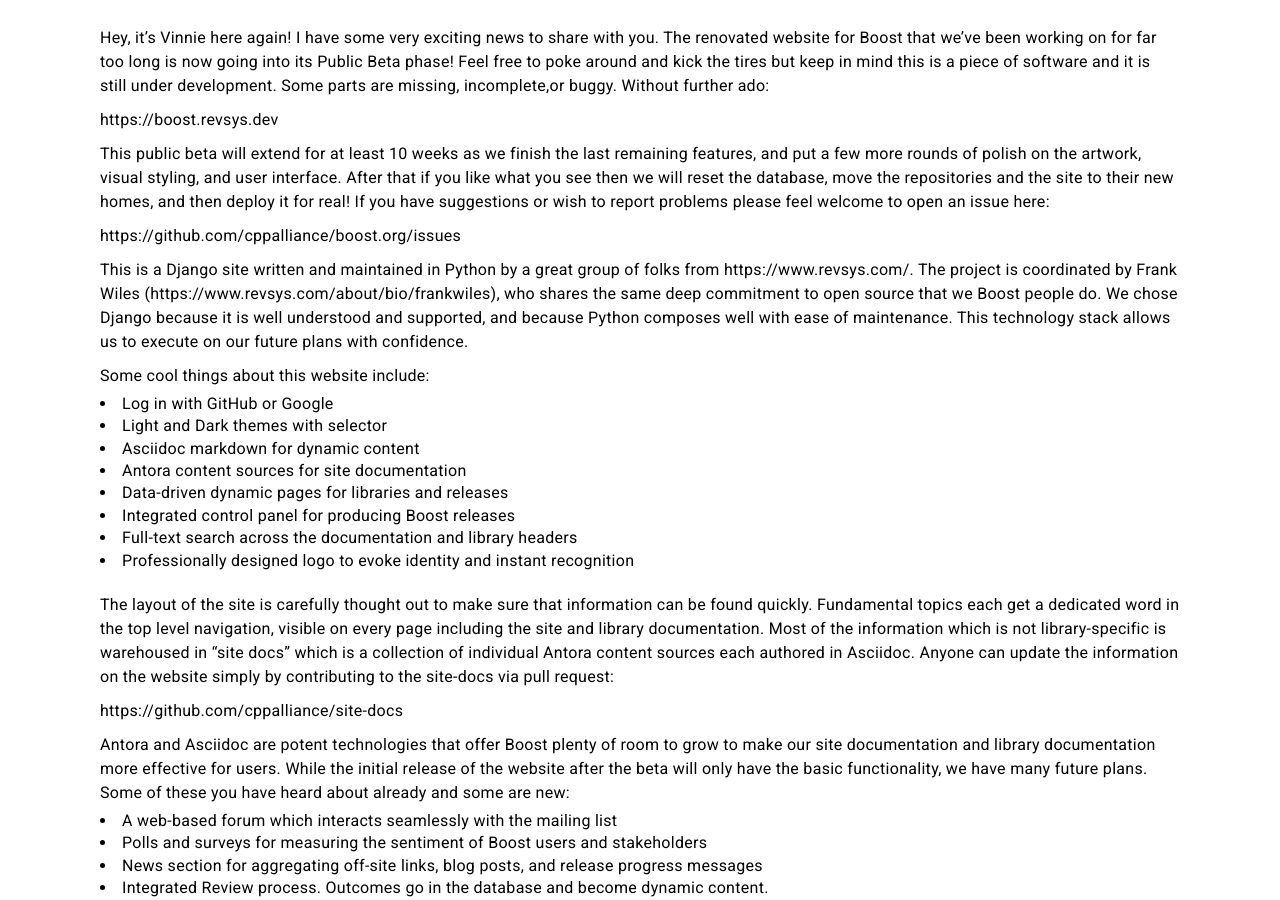
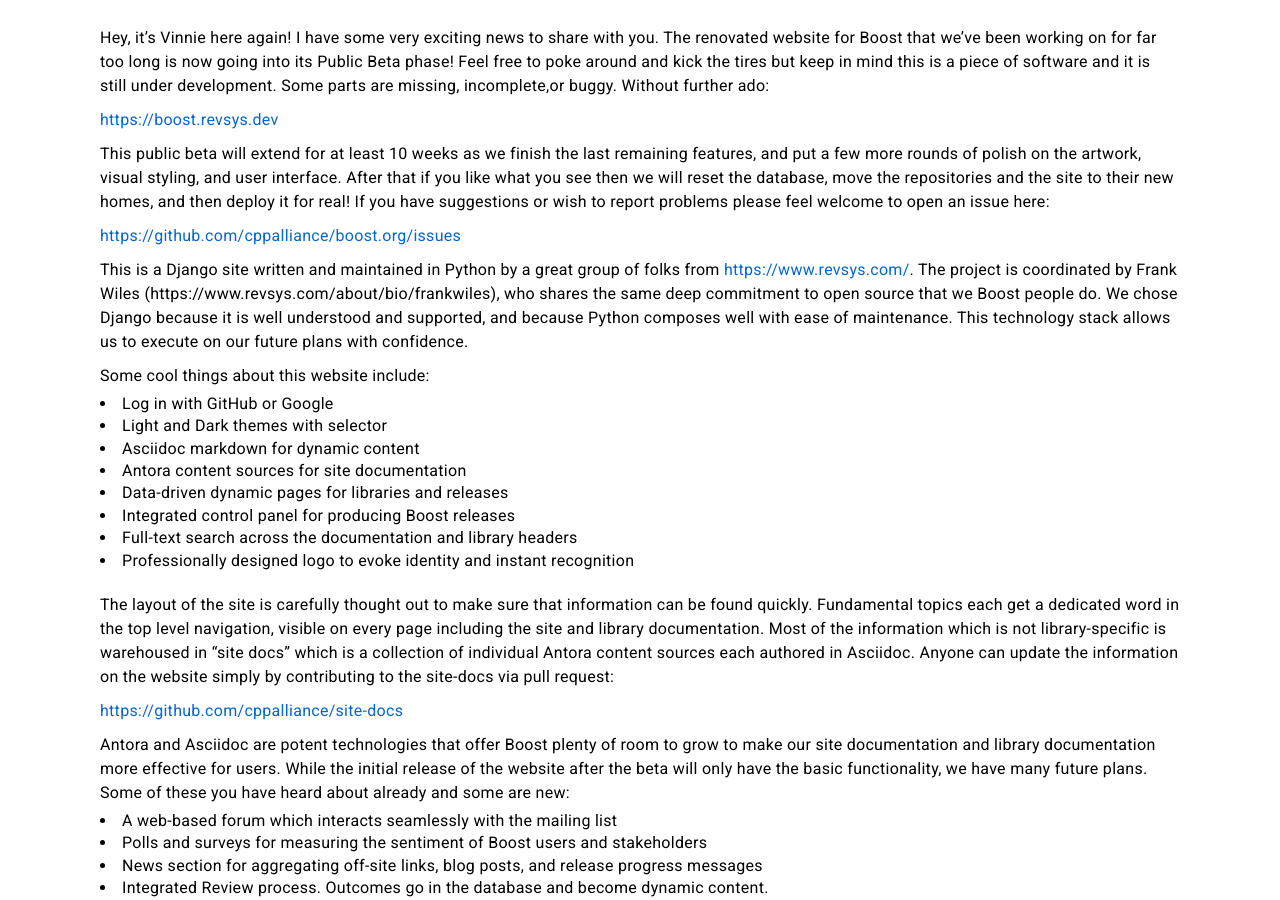
Before and after one commit to unecigarettewm/cppa-www, a Jekyll site: the page built from _posts/2023-05-09-New-Website.md, in a window 1280 px wide and 900 px high, scrolled down 399 px. Built offline with Jekyll 4.4.1, drawn with Linux system fonts in a browser that asks for light colours; comment, search, counter and statistics services are not loaded; some of the changed lines change nothing that is shown.

Commit message:
fix hyperlinks

```diff
--- a/_posts/2023-05-09-New-Website.md
+++ b/_posts/2023-05-09-New-Website.md
@@ -8,13 +8,13 @@
 
 Hey, it’s Vinnie here again! I have some very exciting news to share with you. The renovated website for Boost that we’ve been working on for far too long is now going into its Public Beta phase! Feel free to poke around and kick the tires but keep in mind this is a piece of software and it is still under development. Some parts are missing, incomplete,or buggy. Without further ado:
 
-https://boost.revsys.dev
+[https://boost.revsys.dev](https://boost.revsys.dev)
 
 This public beta will extend for at least 10 weeks as we finish the last remaining features, and put a few more rounds of polish on the artwork, visual styling, and user interface. After that if you like what you see then we will reset the database, move the repositories and the site to their new homes, and then deploy it for real! If you have suggestions or wish to report problems please feel welcome to open an issue here:
 
-https://github.com/cppalliance/boost.org/issues
+[https://github.com/cppalliance/boost.org/issues](https://github.com/cppalliance/boost.org/issues)
 
-This is a Django site written and maintained in Python by a great group of folks from https://www.revsys.com/. The project is coordinated by Frank Wiles (https://www.revsys.com/about/bio/frankwiles), who shares the same deep commitment to open source that we Boost people do. We chose Django because it is well understood and supported, and because Python composes well with ease of maintenance. This technology stack allows us to execute on our future plans with confidence.
+This is a Django site written and maintained in Python by a great group of folks from [https://www.revsys.com/](https://www.revsys.com/). The project is coordinated by Frank Wiles (https://www.revsys.com/about/bio/frankwiles), who shares the same deep commitment to open source that we Boost people do. We chose Django because it is well understood and supported, and because Python composes well with ease of maintenance. This technology stack allows us to execute on our future plans with confidence.
 
 Some cool things about this website include:
 
@@ -29,7 +29,7 @@
 
 The layout of the site is carefully thought out to make sure that information can be found quickly. Fundamental topics each get a dedicated word in the top level navigation, visible on every page including the site and library documentation. Most of the information which is not library-specific is warehoused in “site docs” which is a collection of individual Antora content sources each authored in Asciidoc. Anyone can update the information on the website simply by contributing to the site-docs via pull request:
 
-https://github.com/cppalliance/site-docs
+[https://github.com/cppalliance/site-docs](https://www.revsys.com/)
 
 Antora and Asciidoc are potent technologies that offer Boost plenty of room to grow to make our site documentation and library documentation more effective for users. While the initial release of the website after the beta will only have the basic functionality, we have many future plans. Some of these you have heard about already and some are new:
 
```
